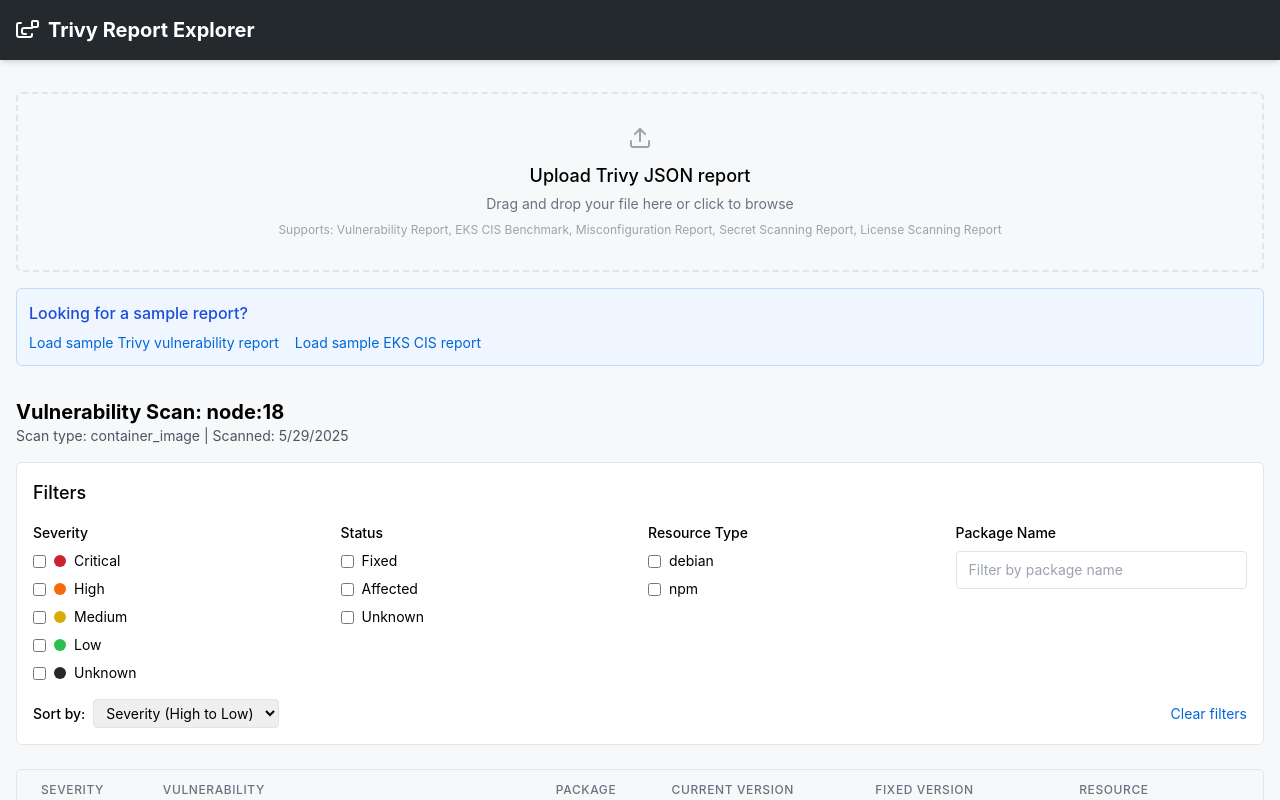
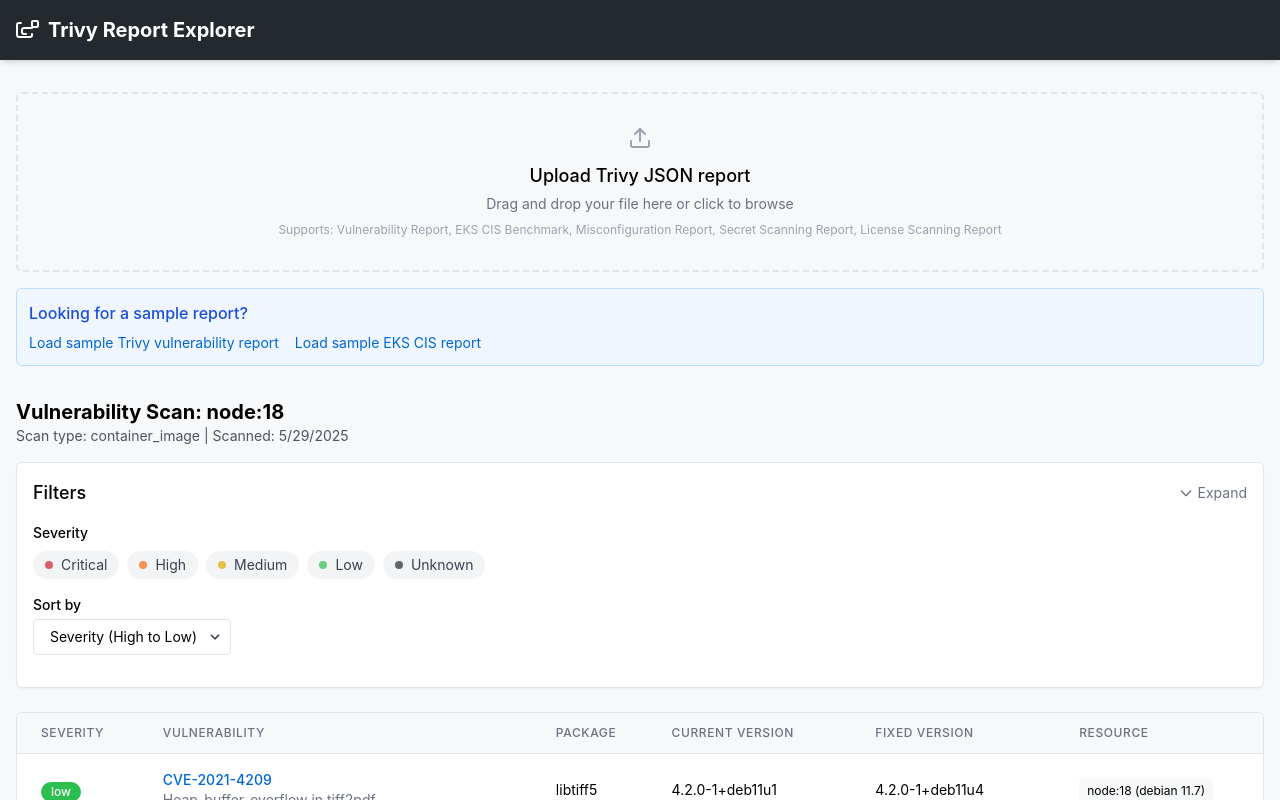
Before and after one commit to Chogos/trivy-report-explorer, a React (Create React App) app in the folder trivy-report-explorer/: page / in a window 1280 px wide. Both pictures are taken after a click on the button "Load sample Trivy vulnerability report". Shown: the top 800 px of the page. Built offline with nearby package versions, Linux system fonts and the light colour scheme.

Commit message:
Improve filters

```diff
--- a/trivy-report-explorer/src/components/Filters.tsx
+++ b/trivy-report-explorer/src/components/Filters.tsx
@@ -1,23 +1,24 @@
-import React from 'react';
+import React, { useState } from 'react';
 import { useReport } from '../context/ReportContext';
 import { FilterOptions, ReportType } from '../types';
 
 const severityOptions = [
-  { value: 'CRITICAL', label: 'Critical', color: 'bg-github-red' },
-  { value: 'HIGH', label: 'High', color: 'bg-github-orange' },
-  { value: 'MEDIUM', label: 'Medium', color: 'bg-github-yellow' },
-  { value: 'LOW', label: 'Low', color: 'bg-github-green' },
-  { value: 'UNKNOWN', label: 'Unknown', color: 'bg-github-gray' },
+  { value: 'CRITICAL', label: 'Critical', color: 'bg-github-red', textColor: 'text-white' },
+  { value: 'HIGH', label: 'High', color: 'bg-github-orange', textColor: 'text-white' },
+  { value: 'MEDIUM', label: 'Medium', color: 'bg-github-yellow', textColor: 'text-gray-900' },
+  { value: 'LOW', label: 'Low', color: 'bg-github-green', textColor: 'text-white' },
+  { value: 'UNKNOWN', label: 'Unknown', color: 'bg-github-gray', textColor: 'text-white' },
 ];
 
 const statusOptions = [
-  { value: 'fixed', label: 'Fixed' },
-  { value: 'affected', label: 'Affected' },
-  { value: 'unknown', label: 'Unknown' },
+  { value: 'fixed', label: 'Fixed', color: 'bg-green-100', textColor: 'text-green-800' },
+  { value: 'affected', label: 'Affected', color: 'bg-red-100', textColor: 'text-red-800' },
+  { value: 'unknown', label: 'Unknown', color: 'bg-gray-100', textColor: 'text-gray-800' },
 ];
 
 const Filters: React.FC = () => {
-  const { report, reportType, filters, setFilters, sortOptions, setSortOptions } = useReport();
+  const { report, reportType, filters, setFilters, sortOptions, setSortOptions, getFilterableFields } = useReport();
+  const [isExpanded, setIsExpanded] = useState<boolean>(false);
 
   if (!report) return null;
 
@@ -87,61 +88,137 @@
     });
   };
 
+  // Get the count of active filters
+  const activeFilterCount = filters.severity.length +
+    filters.status.length +
+    filters.resourceType.length +
+    (filters.packageName ? 1 : 0);
+
+  const filterableFields = getFilterableFields();
+
   return (
-    <div className="bg-white rounded-md border border-github-border p-4 mb-6">
-      <h3 className="text-lg font-medium mb-4">Filters</h3>
+    <div className="bg-white rounded-md border border-github-border p-4 mb-6 shadow-sm">
+      <div className="flex justify-between items-center mb-4">
+        <div className="flex items-center">
+          <h3 className="text-lg font-medium">Filters</h3>
+          {activeFilterCount > 0 && (
+            <span className="ml-2 inline-flex items-center px-2 py-0.5 rounded-full text-xs font-medium bg-github-blue text-white">
+              {activeFilterCount}
+            </span>
+          )}
+        </div>
+        <div className="flex items-center space-x-2">
+          {activeFilterCount > 0 && (
+            <button
+              onClick={clearFilters}
+              className="text-sm text-github-blue hover:underline flex items-center"
+            >
+              <svg xmlns="http://www.w3.org/2000/svg" className="h-4 w-4 mr-1" fill="none" viewBox="0 0 24 24" stroke="currentColor">
+                <path strokeLinecap="round" strokeLinejoin="round" strokeWidth={2} d="M6 18L18 6M6 6l12 12" />
+              </svg>
+              Clear filters
+            </button>
+          )}
+          <button
+            onClick={() => setIsExpanded(!isExpanded)}
+            className="text-sm text-gray-500 hover:text-github-blue flex items-center"
+          >
+            {isExpanded ? (
+              <>
+                <svg xmlns="http://www.w3.org/2000/svg" className="h-4 w-4 mr-1" fill="none" viewBox="0 0 24 24" stroke="currentColor">
+                  <path strokeLinecap="round" strokeLinejoin="round" strokeWidth={2} d="M5 15l7-7 7 7" />
+                </svg>
+                Collapse
+              </>
+            ) : (
+              <>
+                <svg xmlns="http://www.w3.org/2000/svg" className="h-4 w-4 mr-1" fill="none" viewBox="0 0 24 24" stroke="currentColor">
+                  <path strokeLinecap="round" strokeLinejoin="round" strokeWidth={2} d="M19 9l-7 7-7-7" />
+                </svg>
+                Expand
+              </>
+            )}
+          </button>
+        </div>
+      </div>
 
-      <div className="grid grid-cols-1 md:grid-cols-2 lg:grid-cols-4 gap-4 mb-4">
-        {/* Severity Filter */}
-        <div>
+      {/* Always visible controls */}
+      <div className="flex flex-wrap items-center justify-between mb-4">
+        {/* Severity Filter Pills */}
+        <div className="mb-4 w-full">
           <label className="block text-sm font-medium mb-2">Severity</label>
-          <div className="space-y-2">
+          <div className="flex flex-wrap gap-2">
             {severityOptions.map((option) => (
-              <div key={option.value} className="flex items-center">
-                <input
-                  type="checkbox"
-                  id={`severity-${option.value}`}
-                  checked={filters.severity.includes(option.value)}
-                  onChange={() => handleSeverityChange(option.value)}
-                  className="mr-2"
-                />
-                <div className={`w-3 h-3 rounded-full ${option.color} mr-2`}></div>
-                <label htmlFor={`severity-${option.value}`} className="text-sm cursor-pointer">
+              <button
+                key={option.value}
+                onClick={() => handleSeverityChange(option.value)}
+                className={`inline-flex items-center px-3 py-1 rounded-full text-sm transition-colors
+                  ${filters.severity.includes(option.value)
+                    ? `${option.color} ${option.textColor} ring-2 ring-offset-1 ring-github-blue`
+                    : 'bg-gray-100 text-gray-700 hover:bg-gray-200'}`}
+              >
+                <span className={`w-2 h-2 rounded-full ${option.color} mr-2 ${!filters.severity.includes(option.value) && 'opacity-70'}`}></span>
                 {option.label}
-                </label>
-              </div>
+              </button>
             ))}
           </div>
         </div>
 
-        {/* Status Filter - Only show for vulnerability reports */}
-        {reportType === ReportType.TRIVY_VULNERABILITY && (
+        {/* Sort Controls */}
+        <div className="w-full sm:w-auto">
+          <label htmlFor="sort-by" className="block text-sm font-medium mb-1">
+            Sort by
+          </label>
+          <div className="relative">
+            <select
+              id="sort-by"
+              value={`${sortOptions.field}-${sortOptions.direction}`}
+              onChange={handleSortChange}
+              className="appearance-none block w-full bg-white border border-github-border rounded px-4 py-2 pr-8 text-sm leading-tight focus:outline-none focus:ring-2 focus:ring-github-blue focus:border-transparent"
+            >
+              <option value="severity-desc">Severity (High to Low)</option>
+              <option value="severity-asc">Severity (Low to High)</option>
+              <option value="resource-asc">Resource (A-Z)</option>
+              <option value="resource-desc">Resource (Z-A)</option>
+            </select>
+            <div className="pointer-events-none absolute inset-y-0 right-0 flex items-center px-2 text-gray-700">
+              <svg className="fill-current h-4 w-4" xmlns="http://www.w3.org/2000/svg" viewBox="0 0 20 20">
+                <path d="M9.293 12.95l.707.707L15.657 8l-1.414-1.414L10 10.828 5.757 6.586 4.343 8z"/>
+              </svg>
+            </div>
+          </div>
+        </div>
+      </div>
+
+      {/* Expandable additional filters */}
+      {isExpanded && (
+        <div className="pt-4 border-t border-github-border grid grid-cols-1 md:grid-cols-2 lg:grid-cols-3 gap-6">
+          {/* Status Filter - For vulnerability and misconfiguration reports */}
+          {(reportType === ReportType.TRIVY_VULNERABILITY || reportType === ReportType.TRIVY_MISCONFIG) && (
             <div>
               <label className="block text-sm font-medium mb-2">Status</label>
-            <div className="space-y-2">
+              <div className="flex flex-wrap gap-2">
                 {statusOptions.map((option) => (
-                <div key={option.value} className="flex items-center">
-                  <input
-                    type="checkbox"
-                    id={`status-${option.value}`}
-                    checked={filters.status.includes(option.value)}
-                    onChange={() => handleStatusChange(option.value)}
-                    className="mr-2"
-                  />
-                  <label htmlFor={`status-${option.value}`} className="text-sm cursor-pointer">
+                  <button
+                    key={option.value}
+                    onClick={() => handleStatusChange(option.value)}
+                    className={`inline-flex items-center px-3 py-1 rounded-full text-sm transition-colors
+                      ${filters.status.includes(option.value)
+                        ? `${option.color} ${option.textColor} ring-1 ring-${option.textColor.replace('text-', '')}`
+                        : 'bg-gray-100 text-gray-700 hover:bg-gray-200'}`}
+                  >
                     {option.label}
-                  </label>
-                </div>
+                  </button>
                 ))}
               </div>
             </div>
           )}
 
-        {/* Resource Type Filter - Only show for vulnerability reports */}
-        {reportType === ReportType.TRIVY_VULNERABILITY && resourceTypes.length > 0 && (
+          {/* Resource Type Filter */}
+          {resourceTypes.length > 0 && (
             <div>
               <label className="block text-sm font-medium mb-2">Resource Type</label>
-            <div className="space-y-2">
+              <div className="max-h-32 overflow-y-auto pr-2 space-y-1">
                 {resourceTypes.map((option) => (
                   <div key={option.value} className="flex items-center">
                     <input
@@ -149,9 +226,9 @@
                       id={`resource-${option.value}`}
                       checked={filters.resourceType.includes(option.value)}
                       onChange={() => handleResourceTypeChange(option.value)}
-                    className="mr-2"
+                      className="w-4 h-4 text-github-blue focus:ring-github-blue border-gray-300 rounded"
                     />
-                  <label htmlFor={`resource-${option.value}`} className="text-sm cursor-pointer">
+                    <label htmlFor={`resource-${option.value}`} className="ml-2 text-sm text-gray-700 cursor-pointer">
                       {option.label}
                     </label>
                   </div>
@@ -161,48 +238,116 @@
           )}
 
           {/* Package Name Filter - Only show for vulnerability reports */}
-        {reportType === ReportType.TRIVY_VULNERABILITY && (
+          {(reportType === ReportType.TRIVY_VULNERABILITY || reportType === ReportType.TRIVY_LICENSE) && (
             <div>
               <label htmlFor="package-name" className="block text-sm font-medium mb-2">
                 Package Name
               </label>
+              <div className="relative">
                 <input
                   type="text"
                   id="package-name"
                   value={filters.packageName}
                   onChange={handlePackageNameChange}
-              className="w-full border border-github-border rounded px-3 py-2 text-sm focus:outline-none focus:ring-2 focus:ring-github-blue focus:border-transparent"
+                  className="block w-full border border-github-border rounded px-3 py-2 pr-10 text-sm focus:outline-none focus:ring-2 focus:ring-github-blue focus:border-transparent"
                   placeholder="Filter by package name"
                 />
+                {filters.packageName && (
+                  <button
+                    onClick={() => setFilters({...filters, packageName: ''})}
+                    className="absolute inset-y-0 right-0 pr-3 flex items-center text-gray-400 hover:text-gray-600"
+                  >
+                    <svg xmlns="http://www.w3.org/2000/svg" className="h-4 w-4" fill="none" viewBox="0 0 24 24" stroke="currentColor">
+                      <path strokeLinecap="round" strokeLinejoin="round" strokeWidth={2} d="M6 18L18 6M6 6l12 12" />
+                    </svg>
+                  </button>
+                )}
+              </div>
             </div>
           )}
         </div>
+      )}
 
-      <div className="flex flex-wrap items-center justify-between">
-        <div className="mb-2 sm:mb-0">
-          <label htmlFor="sort-by" className="text-sm font-medium mr-2">
-            Sort by:
-          </label>
-          <select
-            id="sort-by"
-            value={`${sortOptions.field}-${sortOptions.direction}`}
-            onChange={handleSortChange}
-            className="border border-github-border rounded px-2 py-1 text-sm focus:outline-none focus:ring-2 focus:ring-github-blue focus:border-transparent"
+      {/* Active filters summary */}
+      {activeFilterCount > 0 && (
+        <div className="mt-4 pt-3 border-t border-github-border">
+          <div className="flex flex-wrap items-center text-sm text-gray-600">
+            <span className="font-medium mr-2">Active filters:</span>
+            <div className="flex flex-wrap gap-2 mt-1">
+              {filters.severity.map(severity => {
+                const option = severityOptions.find(opt => opt.value === severity);
+                return (
+                  <span
+                    key={`active-${severity}`}
+                    className="inline-flex items-center px-2 py-0.5 rounded-full text-xs bg-gray-100"
                   >
-            <option value="severity-desc">Severity (High to Low)</option>
-            <option value="severity-asc">Severity (Low to High)</option>
-            <option value="resource-asc">Resource (A-Z)</option>
-            <option value="resource-desc">Resource (Z-A)</option>
-          </select>
+                    <span className={`w-2 h-2 rounded-full ${option?.color} mr-1`}></span>
+                    {option?.label}
+                    <button
+                      onClick={() => handleSeverityChange(severity)}
+                      className="ml-1 text-gray-500 hover:text-gray-700"
+                    >
+                      <svg xmlns="http://www.w3.org/2000/svg" className="h-3 w-3" fill="none" viewBox="0 0 24 24" stroke="currentColor">
+                        <path strokeLinecap="round" strokeLinejoin="round" strokeWidth={2} d="M6 18L18 6M6 6l12 12" />
+                      </svg>
+                    </button>
+                  </span>
+                );
+              })}
+
+              {filters.status.map(status => (
+                <span
+                  key={`active-${status}`}
+                  className="inline-flex items-center px-2 py-0.5 rounded-full text-xs bg-gray-100"
+                >
+                  Status: {status}
+                  <button
+                    onClick={() => handleStatusChange(status)}
+                    className="ml-1 text-gray-500 hover:text-gray-700"
+                  >
+                    <svg xmlns="http://www.w3.org/2000/svg" className="h-3 w-3" fill="none" viewBox="0 0 24 24" stroke="currentColor">
+                      <path strokeLinecap="round" strokeLinejoin="round" strokeWidth={2} d="M6 18L18 6M6 6l12 12" />
+                    </svg>
+                  </button>
+                </span>
+              ))}
+
+              {filters.resourceType.map(type => (
+                <span
+                  key={`active-${type}`}
+                  className="inline-flex items-center px-2 py-0.5 rounded-full text-xs bg-gray-100"
+                >
+                  Resource: {type}
+                  <button
+                    onClick={() => handleResourceTypeChange(type)}
+                    className="ml-1 text-gray-500 hover:text-gray-700"
+                  >
+                    <svg xmlns="http://www.w3.org/2000/svg" className="h-3 w-3" fill="none" viewBox="0 0 24 24" stroke="currentColor">
+                      <path strokeLinecap="round" strokeLinejoin="round" strokeWidth={2} d="M6 18L18 6M6 6l12 12" />
+                    </svg>
+                  </button>
+                </span>
+              ))}
+
+              {filters.packageName && (
+                <span
+                  className="inline-flex items-center px-2 py-0.5 rounded-full text-xs bg-gray-100"
+                >
+                  Package: "{filters.packageName}"
+                  <button
+                    onClick={() => setFilters({...filters, packageName: ''})}
+                    className="ml-1 text-gray-500 hover:text-gray-700"
+                  >
+                    <svg xmlns="http://www.w3.org/2000/svg" className="h-3 w-3" fill="none" viewBox="0 0 24 24" stroke="currentColor">
+                      <path strokeLinecap="round" strokeLinejoin="round" strokeWidth={2} d="M6 18L18 6M6 6l12 12" />
+                    </svg>
+                  </button>
+                </span>
+              )}
             </div>
-
-        <button
-          onClick={clearFilters}
-          className="text-sm text-github-blue hover:underline"
-        >
-          Clear filters
-        </button>
           </div>
+        </div>
+      )}
     </div>
   );
 };
--- a/trivy-report-explorer/src/context/ReportContext.tsx
+++ b/trivy-report-explorer/src/context/ReportContext.tsx
@@ -80,6 +80,22 @@
       case ReportType.EKS_CIS:
         return [
           { id: 'severity', name: 'Severity' }
+        ];
+      case ReportType.TRIVY_MISCONFIG:
+        return [
+          { id: 'severity', name: 'Severity' },
+          { id: 'status', name: 'Status' },
+          { id: 'resourceType', name: 'Resource Type' }
+        ];
+      case ReportType.TRIVY_LICENSE:
+        return [
+          { id: 'resourceType', name: 'Resource Type' },
+          { id: 'packageName', name: 'Package Name' }
+        ];
+      case ReportType.TRIVY_SECRET:
+        return [
+          { id: 'severity', name: 'Severity' },
+          { id: 'resourceType', name: 'Resource Type' }
         ];
       default:
         return [
```
Lines whose indentation alone changed are shown as unchanged.
